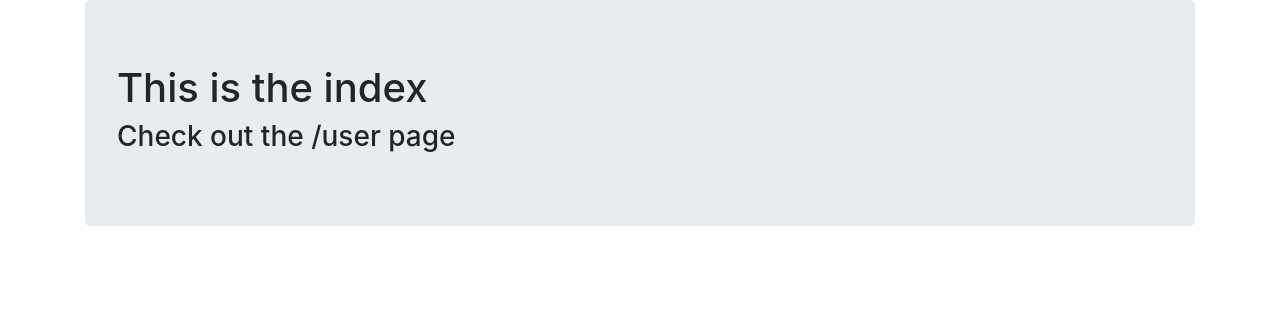
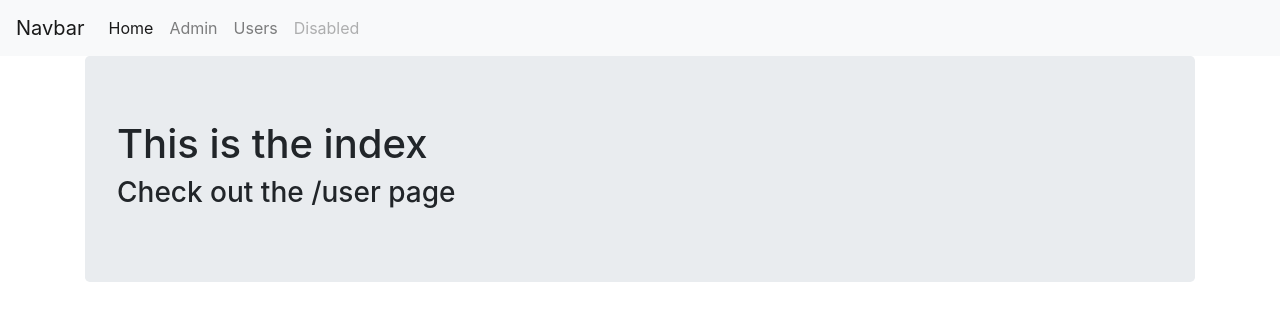
Before and after one commit to seanjoc/django-deployment-example, a Django app: page / in a window 1280 px wide. Shown: the top 321 px of the page. Run offline with Django 3.2, Linux system fonts and the light colour scheme; some libraries are stand-ins or nearby versions.

Commit message:
navbarupdate

```diff
--- a/forth_project/forth_project/settings.py
+++ b/forth_project/forth_project/settings.py
@@ -25,7 +25,8 @@ SECRET_KEY = '6iii*(xn8%ki7qdy9*pwp#1c(t8r(_cv7a-*$ej=rx)kkhhvdq'
 # SECURITY WARNING: don't run with debug turned on in production!
 DEBUG = True
 
-ALLOWED_HOSTS = []
+ALLOWED_HOSTS = ['seanjoc16.pythonanywhere.com',
+                '127.0.0.1']
 
 
 # Application definition
--- a/forth_project/templates/forth_app/index.html
+++ b/forth_project/templates/forth_app/index.html
@@ -6,6 +6,28 @@
     <link rel="stylesheet" href="https://stackpath.bootstrapcdn.com/bootstrap/4.3.1/css/bootstrap.min.css" integrity="sha384-ggOyR0iXCbMQv3Xipma34MD+dH/1fQ784/j6cY/iJTQUOhcWr7x9JvoRxT2MZw1T" crossorigin="anonymous">
   </head>
   <body>
+    <nav class="navbar navbar-expand-lg navbar-light bg-light">
+      <a class="navbar-brand" href="#">Navbar</a>
+      <button class="navbar-toggler" type="button" data-toggle="collapse" data-target="#navbarNav" aria-controls="navbarNav" aria-expanded="false" aria-label="Toggle navigation">
+        <span class="navbar-toggler-icon"></span>
+      </button>
+      <div class="collapse navbar-collapse" id="navbarNav">
+        <ul class="navbar-nav">
+            <li class="nav-item active">
+              <a class="nav-link" href="{% url 'index' %}">Home <span class="sr-only">(current)</span></a>
+            </li>
+            <li class="nav-item">
+              <a class="nav-link" href="{% url 'admin:index' %}">Admin</a>
+            </li>
+            <li class="nav-item">
+              <a class="nav-link" href="{% url 'users' %}">Users</a>
+            </li>
+            <li class="nav-item">
+              <a class="nav-link disabled" href="#" tabindex="-1" aria-disabled="true">Disabled</a>
+            </li>
+        </ul>
+      </div>
+    </nav>
     <div class="container">
       <div class="jumbotron">
         <h1>This is the index</h1>
@@ -13,5 +35,9 @@
       </div>
 
     </div>
+
+    <script src="https://code.jquery.com/jquery-3.3.1.slim.min.js" integrity="sha384-q8i/X+965DzO0rT7abK41JStQIAqVgRVzpbzo5smXKp4YfRvH+8abtTE1Pi6jizo" crossorigin="anonymous"></script>
+    <script src="https://cdnjs.cloudflare.com/ajax/libs/popper.js/1.14.7/umd/popper.min.js" integrity="sha384-UO2eT0CpHqdSJQ6hJty5KVphtPhzWj9WO1clHTMGa3JDZwrnQq4sF86dIHNDz0W1" crossorigin="anonymous"></script>
+    <script src="https://stackpath.bootstrapcdn.com/bootstrap/4.3.1/js/bootstrap.min.js" integrity="sha384-JjSmVgyd0p3pXB1rRibZUAYoIIy6OrQ6VrjIEaFf/nJGzIxFDsf4x0xIM+B07jRM" crossorigin="anonymous"></script>
   </body>
 </html>
```
